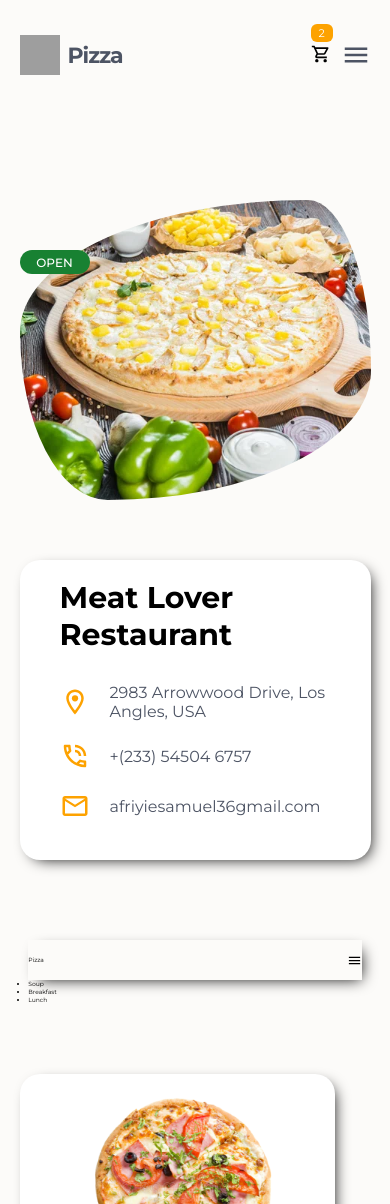
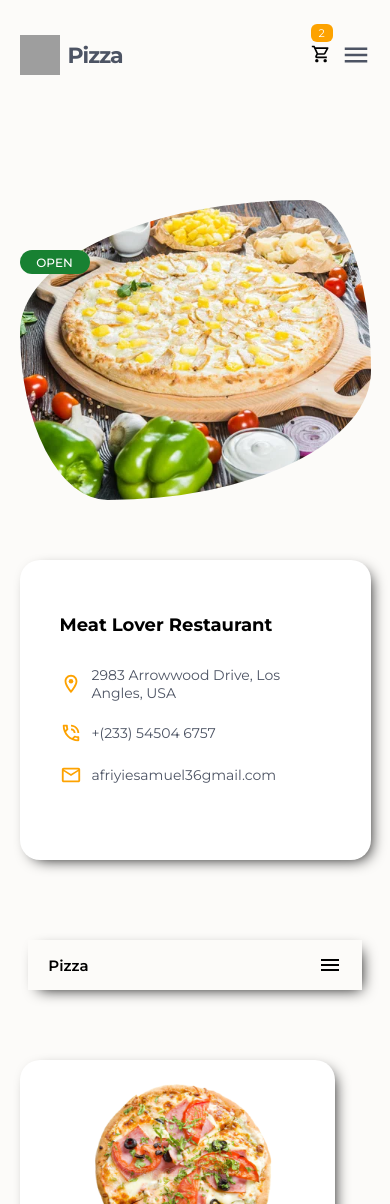
Before and after one commit to Kwesi-dev/pizza-shop, a React (Create React App) app in the folder frontend/: page /restaurant/1 in a window 390 px wide. Shown: the top 1204 px of the page. Built offline with nearby package versions, Linux system fonts and the light colour scheme; grey boxes are pictures that could not be loaded.

Commit message:
working on the responsiveness

```diff
--- a/frontend/src/components/goToTop/GoToTop.tsx
+++ b/frontend/src/components/goToTop/GoToTop.tsx
@@ -2,11 +2,9 @@ import { useLocation } from "react-router-dom"
 import { useEffect } from "react"
 const GoToTop = () => {
   const routePath = useLocation()
-  console.log(routePath)
   const toTop = () => {
     window.scrollTo(0, 0)
   }
-
   useEffect(()=>{
     toTop()
   }, [routePath])
--- a/frontend/src/components/restaurantTabbarMobile/RestaurantTabbarMobile.tsx
+++ b/frontend/src/components/restaurantTabbarMobile/RestaurantTabbarMobile.tsx
@@ -1,19 +1,23 @@
 import { Menu } from '@mui/icons-material'
 import "./restaurantTabbarMobile.scss"
+import { useState } from 'react'
 const RestaurantTabbarMobile = () => {
+  const [selectedTab, setSelectedTab] = useState("Pizza")
+  const [menuActive, setMenuActive] = useState(false)
   return (
     <article className="restTabbarMobile">
         <div className="restTabbarMobile-topbar">
             <div className="selected-tab">
-                <p>Pizza</p>
+                <p>{selectedTab}</p>
             </div>
-            <Menu className="menu-icon"/>
+            <Menu className="menu-icon" onClick={()=> setMenuActive(!menuActive)}/>
         </div>
-        <div className="slide-menu">
+        <div className={menuActive === true ? "slide-menu menu-active" : "slide-menu"}>
             <ul>
-                <li>Soup</li>
-                <li>Breakfast</li>
-                <li>Lunch</li>
+                <li onClick={() => setSelectedTab("Pizza")}>Pizza</li>
+                <li onClick={() => setSelectedTab("Soup")}>Soup</li>
+                <li onClick={() => setSelectedTab("Breakfast")}>Breakfast</li>
+                <li onClick={() => setSelectedTab("Lunch")}>Lunch</li>
             </ul>
         </div>
     </article>
--- a/frontend/src/components/restaurantTabbarMobile/restaurantTabbarMobile.scss
+++ b/frontend/src/components/restaurantTabbarMobile/restaurantTabbarMobile.scss
@@ -4,14 +4,56 @@
     height: 100%;
     margin: auto;
     position: relative;
-
+    display: none;
+    @include PhoneLarge{
+        display: block;
+    }
     &-topbar{
         width: 100%;
-        height: 40px;
+        height: 50px;
         display: flex;
         align-items: center;
         justify-content: space-between;
         -webkit-box-shadow: 5px 5px 15px -6px #000000;
         box-shadow: 5px 5px 15px -6px #000000;
+        padding: 5px 20px;
+        box-sizing: border-box;
+        .selected-tab{
+            p{
+                font-size: 1.5rem;
+                font-weight: 600;
+            }
+        }
+        .menu-icon{
+            font-size: 2.4rem;
+            font-weight: 600;
+            cursor: pointer;
+        }
+    }
+    .slide-menu{
+        position: absolute;
+        top: 50px;
+        padding: 10px 20px;
+        background-color: #ffff;
+        transition: all 0.6s ease;
+        transform: translateY(10px);
+        opacity: 0;
+        visibility: hidden;
+        -webkit-box-shadow: 5px 5px 15px -6px #000000;
+        box-shadow: 5px 5px 15px -6px #000000;
+        z-index: 222;
+        &.menu-active{
+            opacity: 1;
+            transform: translateY(0);
+            visibility: visible;
+        }
+        ul{
+            li{
+                list-style-type: none;
+                font-size: 1.5rem;
+                margin-bottom: 10px;
+                font-weight: 600;
+            }
+        }
     }
 }
--- a/frontend/src/pages/restaurantDetails/restaurantDetails.scss
+++ b/frontend/src/pages/restaurantDetails/restaurantDetails.scss
@@ -71,6 +71,9 @@
                     text-transform: capitalize;
                     font-size: 3rem;
                     margin-bottom: 30px;
+                    @include PhoneLarge{
+                        font-size: 1.8rem;
+                    }
                 }
                 .info-item{
                     display: flex;
@@ -81,11 +84,17 @@
                         color: $deepOrange;
                         font-size: 3rem;
                         font-weight: bold;
-                        margin-right: 20px;
+                        margin-right: 10px;
+                        @include PhoneLarge{
+                            font-size: 2.2rem;
+                        }
                     }
                     span{
                         font-size: 1.6rem;
                         color: $deepBlue;
+                        @include PhoneLarge{
+                            font-size: 1.4rem;
+                        }
                     }
                 }
             }
```
Also changed, not shown: frontend/src/components/restaurantPizzaCard/restaurantPizzaCard.scss (line endings or trailing spaces).
